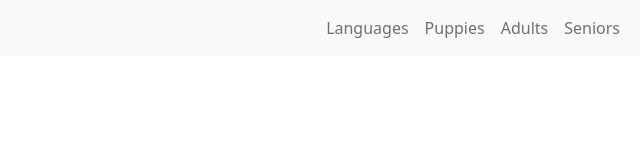
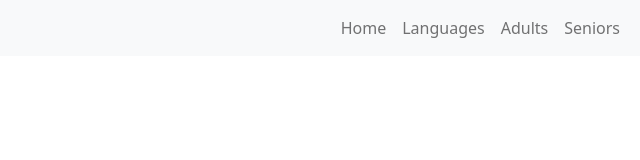
Before and after one commit to se-b34/dog-talk, a plain HTML site: page puppy-food.html in a window 1280 px wide. Shown: the full height of the page, 640-1280 px from the left. Drawn offline with nearby package versions, Linux system fonts and the light colour scheme.

Commit message:
Updated Nav Bar

```diff
--- a/puppy-food.html
+++ b/puppy-food.html
@@ -27,10 +27,10 @@
             <a class="navbar-brand" href="#">Dog Talk</a>
             <ul class="navbar-nav">
                 <li class="nav-item">
-                    <a class="nav-link" href="languages.html">Languages</a>
+                    <a class="nav-link" href="index.html">Home</a>
                 </li>
                 <li class="nav-item">
-                    <a class="nav-link" href="puppy-food.html">Puppies</a>
+                    <a class="nav-link" href="languages.html">Languages</a>
                 </li>
                 <li class="nav-item">
                     <a class="nav-link" href="adult-food.html">Adults</a>
```
Also changed, not shown: adult-food.html (+3 -3 lines), languages.html (+1 -1 lines), senior-food.html (+3 -3 lines).
